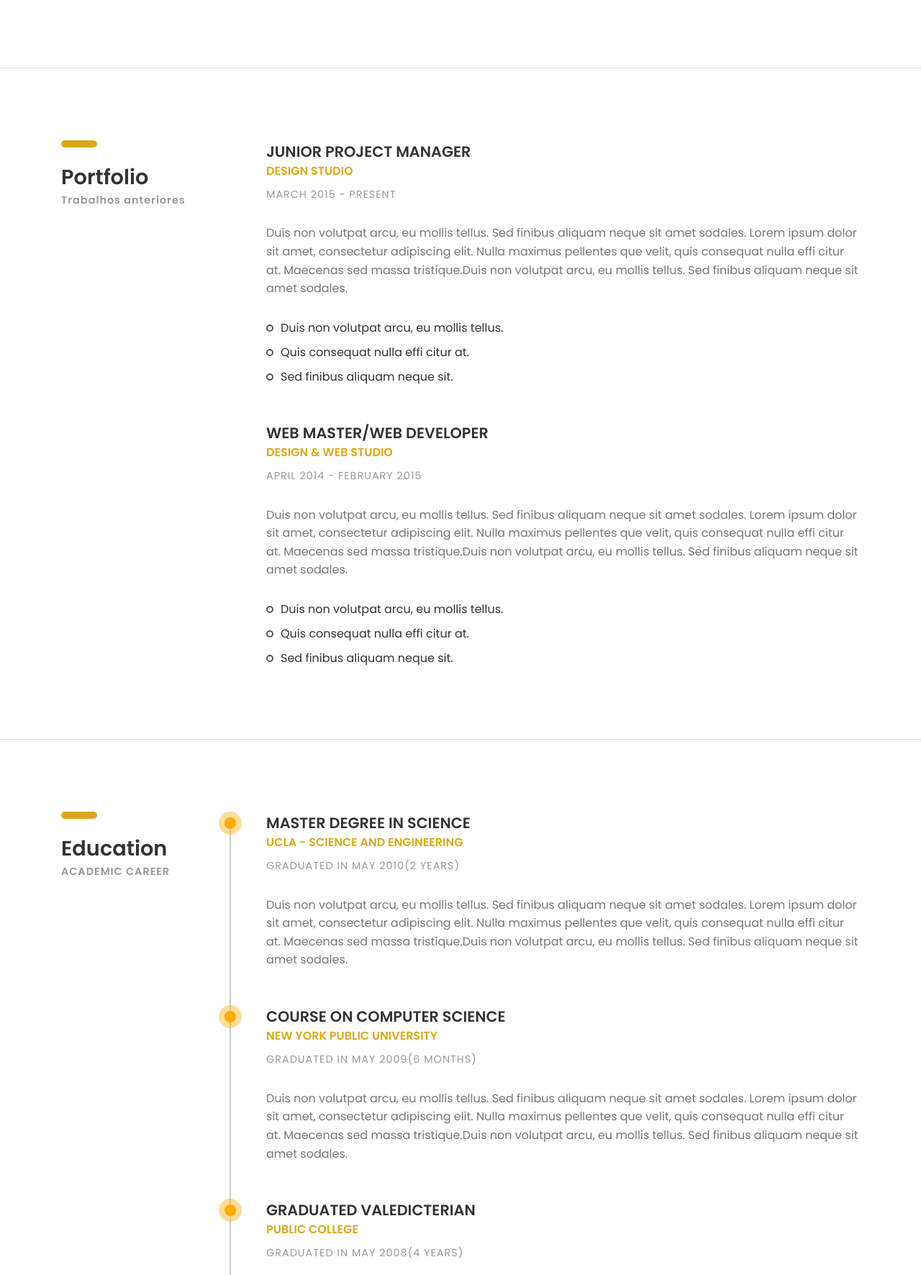
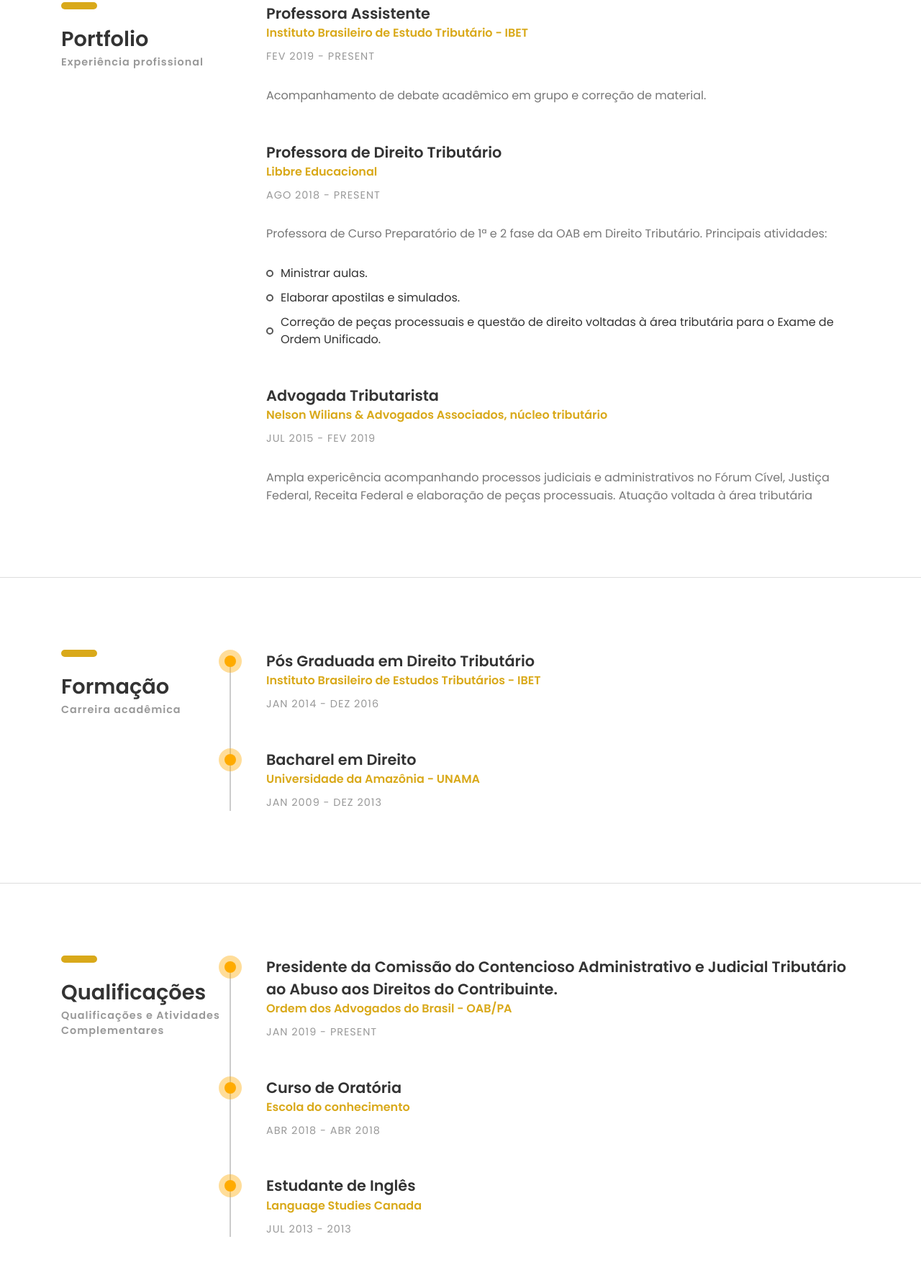
Before and after one commit to fab835/dani, a plain HTML site: page index.html in a window 1280 px wide. Shown: the part 790-2562 px from the top of the page at 72% size. Drawn offline with Linux system fonts and the light colour scheme; files whose address does not match are found by name.

Commit message:
Add conteudo

```diff
--- a/index.html
+++ b/index.html
@@ -29,38 +29,38 @@
 	<section class="intro-section">
 		<div class="container">
 
-			<div class="heading-wrapper">
+			<!--<div class="heading-wrapper">
 				<div class="row">
 					<div class="col-sm-6 col-md-6 col-lg-4">
 						<div class="info">
 							<i class="icon ion-ios-location-outline"></i>
 							<div class="right-area">
 								<h5>Belém, PA</h5>
-							</div><!-- right-area -->
-						</div><!-- info -->
-					</div><!-- col-sm-4 -->
+							</div>
+						</div>
+					</div>
 
 					<div class="col-sm-6 col-md-6 col-lg-4">
 						<div class="info">
 							<i class="icon ion-ios-telephone-outline"></i>
 							<div class="right-area">
 								<h5>(91) 98469-7671</h5>
-							</div><!-- right-area -->
-						</div><!-- info -->
-					</div><!-- col-sm-4 -->
+							</div>
+						</div>
+					</div>
 
 					<div class="col-sm-6 col-md-6 col-lg-4">
 						<div class="info">
 							<i class="icon ion-ios-chatboxes-outline"></i>
 							<div class="right-area">
 								<h5>daniellasouzaadv@outlook.com</h5>
-							</div><!-- right-area -->
-						</div><!-- info -->
-					</div><!-- col-sm-4 -->
-				</div><!-- row -->
-			</div><!-- heading-wrapper -->
-
-
+							</div>
+						</div>
+					</div>
+				</div>
+			</div>
+			-->
+			<br>
 
 			<div class="intro">
 				<div class="row">
@@ -73,12 +73,11 @@
 							<h2><b>Daniella Souza</b></h2>
 							<h4 class="font-yellow">Advogada Tributarista</h4>
 							<ul class="information margin-tb-30">
-
+								<li><b class="font-yellow">EMAIL</b> : daniellasouzaadv@outlook.com</li>
+								<li><b class="font-yellow">CONTATO</b> : (91) 98469-7671</li>
 							</ul>
 							<ul class="social-icons">
-								<li><a href="#"><i class="ion-social-linkedin"></i></a></li>
-								<li><a href="#"><i class="ion-social-instagram"></i></a></li>
-								<li><a href="#"><i class="ion-social-facebook"></i></a></li>
+								<li><a href="https://www.linkedin.com/in/daniella-souza-805595124/" target="_blank"><i class="ion-social-linkedin"></i></a></li>
 							</ul>
 					</div><!-- col-sm-8 -->
 
@@ -100,14 +99,7 @@
 					</div>
 				</div><!-- col-sm-3 -->
 				<div class="col-sm-12 col-md-9">
-					<p class="margin-b-50">Duis non volutpat arcu, eu mollis tellus. Sed finibus aliquam neque
-					sit amet sodales. Lorem ipsum dolor sit amet, consectetur adipiscing elit.
-					Nulla maximus pellentes que velit, quis consequat nulla effi citur at.
-					Maecenas sed massa tristique.Duis non volutpat arcu, eu mollis tellus.
-					Sed finibus aliquam neque sit amet sodales. Lorem ipsum dolor sit amet,
-					consectetur adipiscing elit. Lorem ipsum dolor sit amet, consectetur
-					adipiscing elit. Nulla maximus pellentes que velit, quis consequat nulla
-					effi citur at.Maecenas sed massa tristique.</p>
+					<p class="margin-b-50">Advogada tributarista com 4 (quatro) anos de experiência. Professora de Direito Tributário em Curso Preparatório para o Exame da Ordem dos Advogados do Brasil. Professora Assistente do instituto Brasileiro de Estudo Tributário - IBET em Belém/PA</p>
 
 
 				</div><!-- col-sm-9 -->
@@ -121,46 +113,76 @@
 				<div class="col-sm-12 col-md-3">
 					<div class="heading">
 						<h3><b>Portfolio</b></h3>
-						<h6 class="font-lite-black"><b>Trabalhos anteriores</b></h6>
+						<h6 class="font-lite-black"><b>Experiência profissional</b></h6>
 					</div>
 				</div><!-- col-sm-3 -->
 
 				<div class="col-sm-12 col-md-9">
 					<div class="experience margin-b-50">
-						<h4><b>JUNIOR PROJECT MANAGER</b></h4>
-						<h5 class="font-yellow"><b>DESIGN STUDIO</b></h5>
-						<h6 class="font-lite-black margin-t-10">MARCH 2015 - PRESENT</h6>
-						<p class="margin-tb-30">Duis non volutpat arcu, eu mollis tellus. Sed finibus aliquam neque sit amet sodales.
-							Lorem ipsum dolor sit amet, consectetur adipiscing elit. Nulla maximus pellentes que velit,
-							quis consequat nulla effi citur at. Maecenas sed massa tristique.Duis non volutpat arcu,
-							eu mollis tellus. Sed finibus aliquam neque sit amet sodales. </p>
-						<ul class="list margin-b-30">
-							<li>Duis non volutpat arcu, eu mollis tellus.</li>
-							<li>Quis consequat nulla effi citur at.</li>
-							<li>Sed finibus aliquam neque sit.</li>
+						<h4><b>Professora Assistente</b></h4>
+						<h5 class="font-yellow"><b>Instituto Brasileiro de Estudo Tributário - IBET</b></h5>
+						<h6 class="font-lite-black margin-t-10">FEV 2019 - PRESENT</h6>
+						<p class="margin-tb-30">Acompanhamento de debate acadêmico em grupo e correção de material.</p>
+
+					</div><!-- experience -->
+
+					<div class="experience margin-b-50">
+						<h4><b>Professora de Direito Tributário</b></h4>
+						<h5 class="font-yellow"><b>Libbre Educacional</b></h5>
+						<h6 class="font-lite-black margin-t-10">AGO 2018 - PRESENT</h6>
+							<p class="margin-tb-30">Professora de Curso Preparatório de 1ª e 2 fase da OAB em Direito Tributário. Principais atividades:</p>
+						<ul class="list">
+							<li>Ministrar aulas.</li>
+							<li>Elaborar apostilas e simulados.</li>
+							<li>Correção de peças processuais e questão de direito voltadas à área tributária para o Exame de Ordem Unificado.</li>
 						</ul>
 					</div><!-- experience -->
 
 					<div class="experience margin-b-50">
-						<h4><b>WEB MASTER/WEB DEVELOPER</b></h4>
-						<h5 class="font-yellow"><b>DESIGN & WEB STUDIO</b></h5>
-						<h6 class="font-lite-black margin-t-10">APRIL 2014 - FEBRUARY 2015</h6>
-						<p class="margin-tb-30">Duis non volutpat arcu, eu mollis tellus. Sed finibus aliquam neque sit amet sodales.
-							Lorem ipsum dolor sit amet, consectetur adipiscing elit. Nulla maximus pellentes que velit,
-							quis consequat nulla effi citur at. Maecenas sed massa tristique.Duis non volutpat arcu,
-							eu mollis tellus. Sed finibus aliquam neque sit amet sodales. </p>
-						<ul class="list">
-							<li>Duis non volutpat arcu, eu mollis tellus.</li>
-							<li>Quis consequat nulla effi citur at.</li>
-							<li>Sed finibus aliquam neque sit.</li>
-						</ul>
+						<h4><b>Advogada Tributarista</b></h4>
+						<h5 class="font-yellow"><b>Nelson Wilians & Advogados Associados, núcleo tributário</b></h5>
+						<h6 class="font-lite-black margin-t-10">JUL 2015 - FEV 2019</h6>
+						<p class="margin-tb-30">Ampla expericência acompanhando processos judiciais e administrativos no Fórum Cível, Justiça Federal, Receita Federal e elaboração de peças processuais. Atuação voltada à área tributária </p>
+
 					</div><!-- experience -->
+
 
 				</div><!-- col-sm-9 -->
 			</div><!-- row -->
 		</div><!-- container -->
 	</section><!-- experience-section -->
 
+	<section class="education-section section">
+		<div class="container">
+			<div class="row">
+				<div class="col-sm-12 col-md-3">
+					<div class="heading">
+						<h3><b>Formação</b></h3>
+						<h6 class="font-lite-black"><b>Carreira acadêmica</b></h6>
+					</div>
+				</div><!-- col-sm-3 -->
+
+				<div class="col-sm-12 col-md-9">
+
+					<div class="education-wrapper">
+						<div class="education margin-b-50">
+							<h4><b>Pós Graduada em Direito Tributário</b></h4>
+							<h5 class="font-yellow"><b>Instituto Brasileiro de Estudos Tributários - IBET</b></h5>
+							<h6 class="font-lite-black margin-t-10">JAN 2014 - DEZ 2016</h6>
+						</div><!-- education -->
+
+						<div class="education margin-b-50">
+							<h4><b>Bacharel em Direito</b></h4>
+							<h5 class="font-yellow"><b>Universidade da Amazônia - UNAMA</b></h5>
+							<h6 class="font-lite-black margin-t-10">JAN 2009 - DEZ 2013</h6>
+						</div><!-- education -->
+
+					</div><!-- education-wrapper -->
+				</div><!-- col-sm-9 -->
+			</div><!-- row -->
+		</div><!-- container -->
+
+	</section><!-- education-section -->
 
 
 	<section class="education-section section">
@@ -168,8 +190,8 @@
 			<div class="row">
 				<div class="col-sm-12 col-md-3">
 					<div class="heading">
-						<h3><b>Education</b></h3>
-						<h6 class="font-lite-black"><b>ACADEMIC CAREER</b></h6>
+						<h3><b>Qualificações</b></h3>
+						<h6 class="font-lite-black"><b>Qualificações e Atividades Complementares</b></h6>
 					</div>
 				</div><!-- col-sm-3 -->
 
@@ -177,34 +199,23 @@
 
 					<div class="education-wrapper">
 						<div class="education margin-b-50">
-							<h4><b>MASTER DEGREE IN SCIENCE</b></h4>
-							<h5 class="font-yellow"><b>UCLA - SCIENCE AND ENGINEERING</b></h5>
-							<h6 class="font-lite-black margin-t-10">GRADUATED IN MAY 2010(2 YEARS)</h6>
-							<p class="margin-tb-30">Duis non volutpat arcu, eu mollis tellus. Sed finibus aliquam neque sit amet sodales.
-							Lorem ipsum dolor sit amet, consectetur adipiscing elit. Nulla maximus pellentes que velit,
-							quis consequat nulla effi citur at. Maecenas sed massa tristique.Duis non volutpat arcu,
-							eu mollis tellus. Sed finibus aliquam neque sit amet sodales. </p>
+							<h4><b>Presidente da Comissão do Contencioso Administrativo e Judicial Tributário ao Abuso aos Direitos do Contribuinte.</b></h4>
+							<h5 class="font-yellow"><b>Ordem dos Advogados do Brasil - OAB/PA</b></h5>
+							<h6 class="font-lite-black margin-t-10">JAN 2019 - PRESENT</h6>
 						</div><!-- education -->
 
 						<div class="education margin-b-50">
-							<h4><b>COURSE ON COMPUTER SCIENCE</b></h4>
-							<h5 class="font-yellow"><b>NEW YORK PUBLIC UNIVERSITY</b></h5>
-							<h6 class="font-lite-black margin-t-10">GRADUATED IN MAY 2009(6 MONTHS)</h6>
-							<p class="margin-tb-30">Duis non volutpat arcu, eu mollis tellus. Sed finibus aliquam neque sit amet sodales.
-							Lorem ipsum dolor sit amet, consectetur adipiscing elit. Nulla maximus pellentes que velit,
-							quis consequat nulla effi citur at. Maecenas sed massa tristique.Duis non volutpat arcu,
-							eu mollis tellus. Sed finibus aliquam neque sit amet sodales. </p>
+							<h4><b>Curso de Oratória</b></h4>
+							<h5 class="font-yellow"><b>Escola do conhecimento</b></h5>
+							<h6 class="font-lite-black margin-t-10">ABR 2018 - ABR 2018</h6>
 						</div><!-- education -->
 
 						<div class="education margin-b-50">
-							<h4><b>GRADUATED VALEDICTERIAN</b></h4>
-							<h5 class="font-yellow"><b>PUBLIC COLLEGE</b></h5>
-							<h6 class="font-lite-black margin-t-10">GRADUATED IN MAY 2008(4 YEARS)</h6>
-							<p class="margin-tb-30">Duis non volutpat arcu, eu mollis tellus. Sed finibus aliquam neque sit amet sodales.
-							Lorem ipsum dolor sit amet, consectetur adipiscing elit. Nulla maximus pellentes que velit,
-							quis consequat nulla effi citur at. Maecenas sed massa tristique.Duis non volutpat arcu,
-							eu mollis tellus. Sed finibus aliquam neque sit amet sodales. </p>
+							<h4><b>Estudante de Inglês</b></h4>
+							<h5 class="font-yellow"><b>Language Studies Canada</b></h5>
+							<h6 class="font-lite-black margin-t-10">JUL 2013 - 2013</h6>
 						</div><!-- education -->
+
 					</div><!-- education-wrapper -->
 				</div><!-- col-sm-9 -->
 			</div><!-- row -->
--- a/styles/css/styles.css
+++ b/styles/css/styles.css
@@ -118,7 +118,7 @@
 /* HEADER */
 
 .intro-section .heading-wrapper{ border-radius: 5px; padding: 30px 40px 20px; margin-bottom: 50px;
-	background: #031D40; color: #fff; }
+	background: #fff; color: #031D40; }
 
 .intro-section .info{ margin-bottom: 10px; }
 
```
